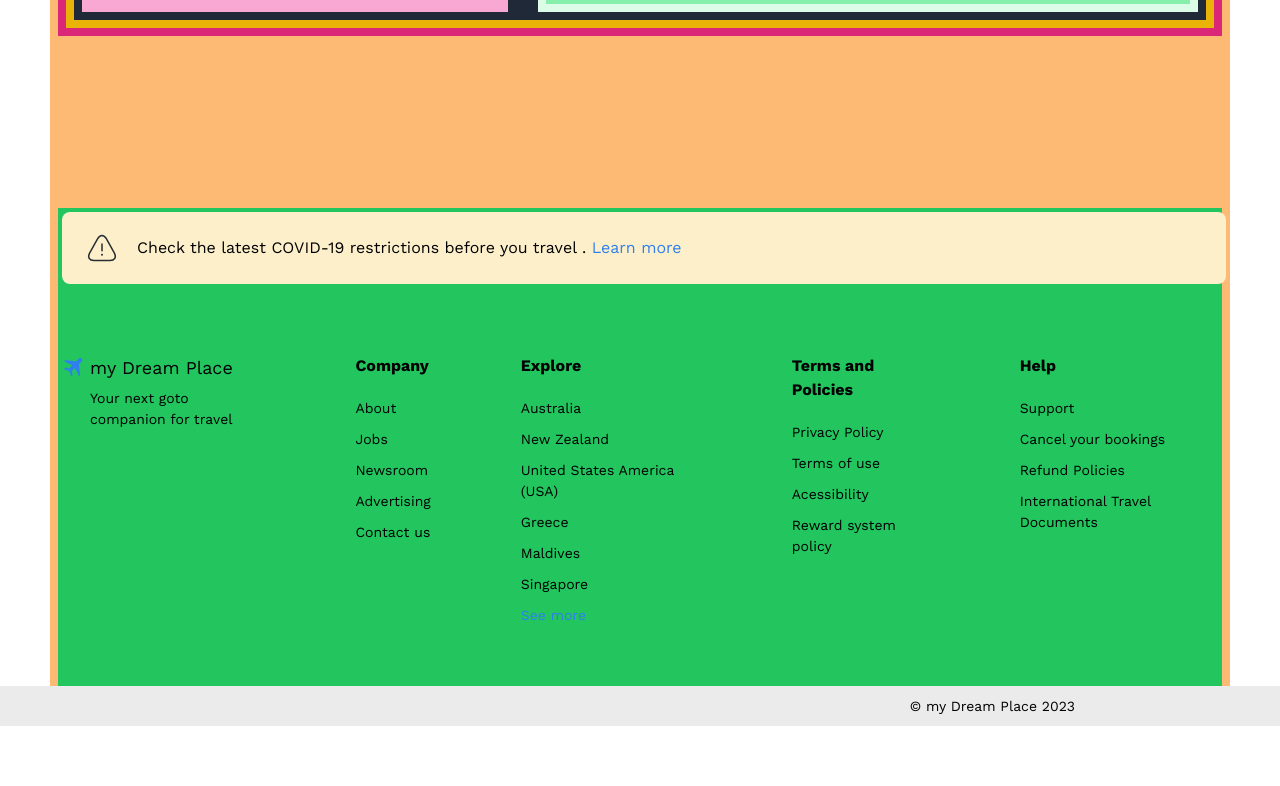
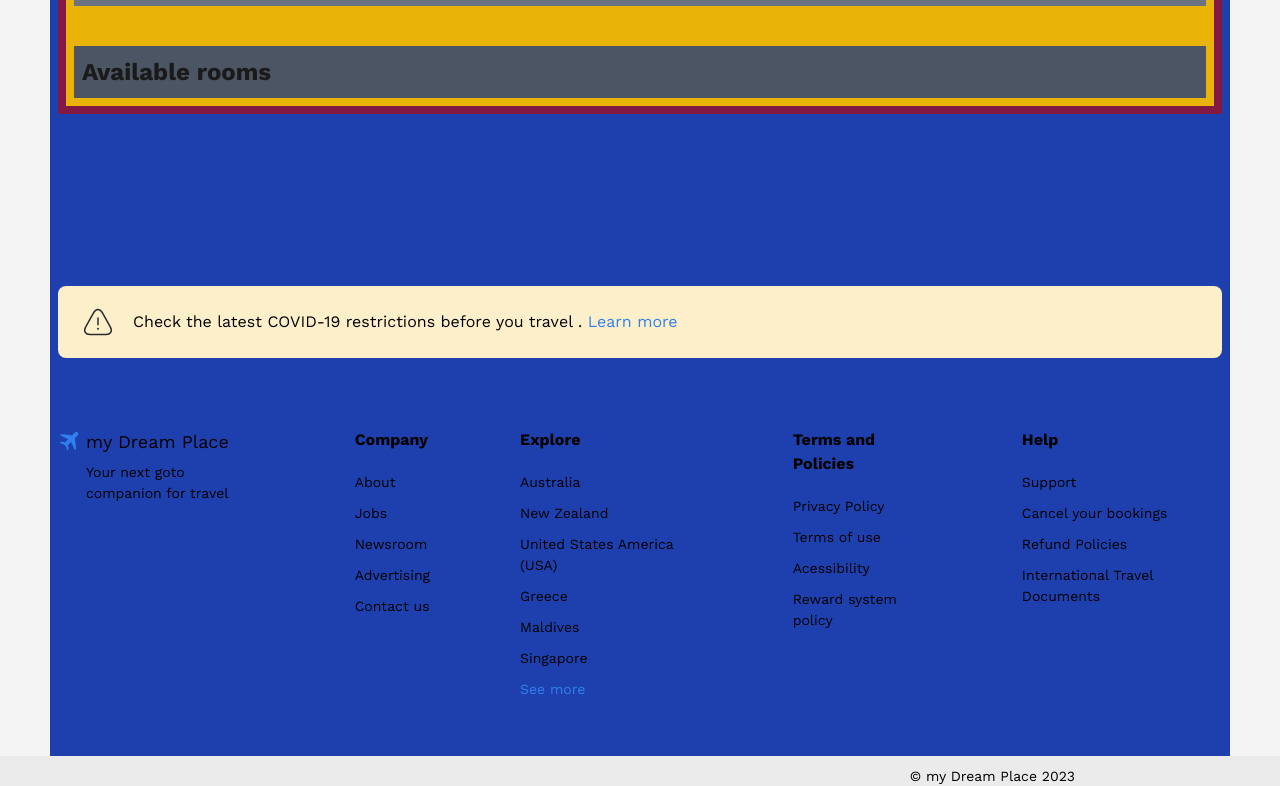
Before and after one commit to SaraDrwish/algoriza-internship-FE204, a Vue app: page /prodetails in a window 1280 px wide. Shown: the part 1296-2082 px from the top of the page. Before the commit the page ends 2023 px from the top, so only its background shows below. Built offline with nearby package versions, Linux system fonts and the light colour scheme; a web font is replaced by a local one.

Commit message:
93 search and res / PD  18

```diff
--- a/src/components/HomePageCompos/HomeListFooter.vue
+++ b/src/components/HomePageCompos/HomeListFooter.vue
@@ -3,7 +3,7 @@
 
     <div class=" container">
 
-      <div class="flex mb-[60px] gap-[90px] h-[300px] w-full justify-between">
+      <div class="flex mb-[60px]  gap-[90px] h-[300px] w-full justify-between">
 
       <!-- //////////////////// -->
 
--- a/src/components/ProdDetailscompo/ProductDetail.vue
+++ b/src/components/ProdDetailscompo/ProductDetail.vue
@@ -7,11 +7,14 @@
       <NavSignined  class="" />
     </div>
 
-  <div class="relative top-[unset] bottom-0 m-auto w-[calc(100%-100px)] bg-orange-300 p-2  " >
+  <div class=" ">
 
-      <div class="bg-pink-600 flex flex-col p-2 mb-[172px] gap-[30px] ">
+    <div class="relative top-[unset] bottom-0 m-auto w-[calc(100%-100px)]  " >
 
-        <div class="bg-pink-900   flex h-[452px] gap-[20px] ">
+      <div class="bg-pink-600 flex flex-col p-2  gap-[30px] ">
+        <!-- <div class="bg-pink-600 flex flex-col p-2 mb-[172px] gap-[30px] "> -->
+
+        <div class="bg-red-700   flex h-[452px] gap-[20px] ">
 
           <div class=" h-[452px] w-[68%]   flex-2  ">
               <img class="rounded-[5px] w-[100%] h-[100%] " src="../../assets/imgs/d1.png" alt="d1">
@@ -30,6 +33,20 @@
 
         </div>
 
+      </div>
+
+    </div>
+
+  </div>
+
+<!-- //next section -->
+
+ <div class="bg-bggraynstedpage  ">
+   <!-- <div class="bg-orange-900 p-2  ">  -->
+
+  <div class="relative top-[unset] bottom-0 m-auto w-[calc(100%-100px)]  p-2 bg-blue-800" >
+
+      <div class="bg-pink-900 flex flex-col p-2 mb-[172px] gap-[30px]  ">
         <!-- <div class="bg-bggraynstedpage"> -->
         <div class="bg-yellow-500 p-2 relative top-[unset] bottom-0 m-auto   ">
           <!-- start products details nav  -->
@@ -37,7 +54,8 @@
             <span class=" py-[10px] px-[14px] text-Gray2  border-b-4 border-primary  ">Overview</span>
             <span class=" py-[10px] px-[14px] text-Gray2 ">Rooms</span>
           </div>
-        <div class="bg-gray-800 p-2 border-t-2 border-gray-400 flex gap-[30px] ">
+
+        <div class="bg-gray-500 p-2 border-t-2 border-gray-400 flex gap-[30px] ">
 
           <div class="bg-pink-300 p-2 flex flex-col gap-[12px] flex-2">
           <p class="text-[32px] font-[600] text-checkoutText1 ">Lakeside Motel Warefront</p>
@@ -98,27 +116,51 @@
             </div>
           </div>
 
-         <!-- // -->
+
+
+        </div>
+
+        <!-- //// -->
+
+        <div class="bg-gray-600 p-2 mt-[40px]  ">
+          <p class="text-[24px] font-[600] text-checkoutText1 " >Available rooms</p>
+
+          <div class="">
+
+          </div>
+
+          <div class="">
+            <div class=""></div>
+            <div class=""></div>
+          </div>
 
         </div>
 
 
+        <!-- /// -->
+
+
       </div>
 
-  </div>
+    </div>
+
+
 
       <!-- /////////////////// -->
 
-    <div class="relative top-[unset] bottom-[0px] w-[full] bg-green-500 p-1">
-      <div class="top-[unset] h-[72px] w-full mb-[70px]">
-        <HomeAlert class=" top-[unset] "  />
+    <div class="relative top-[unset] bottom-[0px] w-[full] ">
+      <div class="top-[unset] h-[72px]  w-full mb-[70px] ">
+        <HomeAlert class=" top-[unset]  "  />
       </div>
-      <div class="bottom-0">
-        <HomeListFooter />
+      <!-- <div class="mb-[unset] pb-[60px]" > -->
+        <div class=" " >
+        <HomeListFooter   />
       </div>
     </div>
 
   </div>
+
+</div>
 
   <div class="relative bottom-0 left-0 w-full ">
     <footerlastbtm  class="absolute  left-0 bottom-0 w-[100%] " />
```
